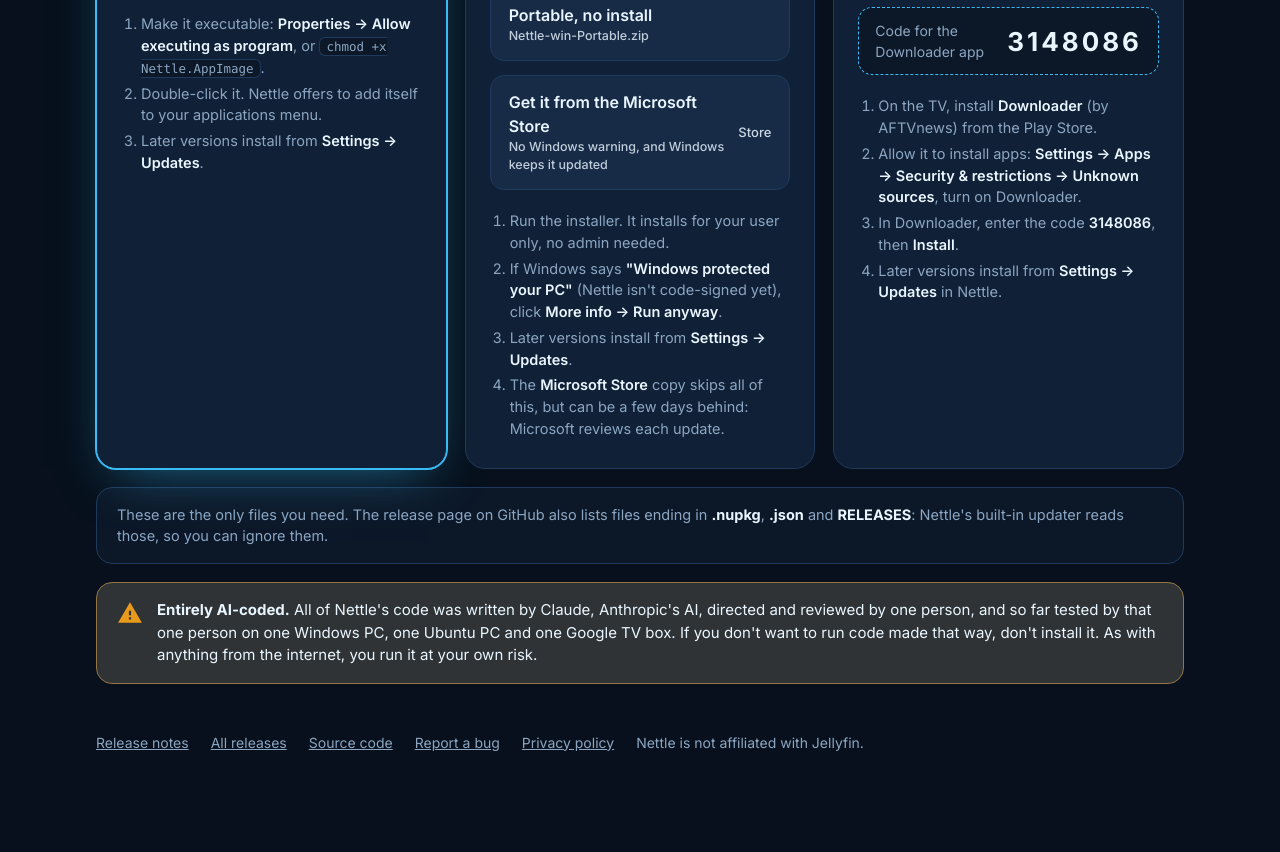
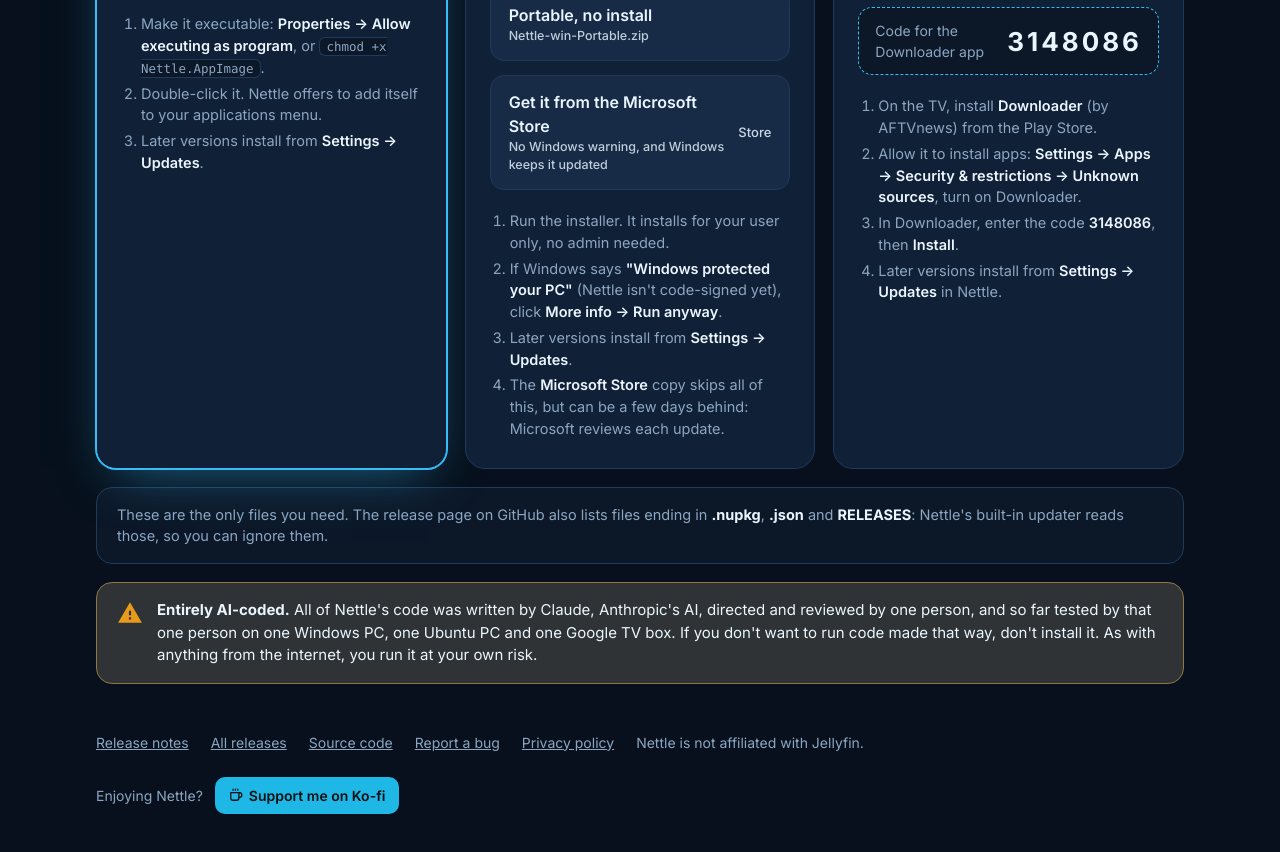
Before and after one commit to devall96/Nettle, a plain HTML site: page docs/index.html in a window 1280 px wide. Shown: the part 2795-3647 px from the top of the page. Before the commit the page ends 3588 px from the top, so only its background shows below. Drawn offline with Linux system fonts and the light colour scheme; no server answers.

Commit message:
Add Ko-fi support button to site footer, README and FUNDING.yml
Co-Authored-By: Claude Opus 5.5 <noreply@anthropic.com>

```diff
--- a/docs/index.html
+++ b/docs/index.html
@@ -363,6 +363,10 @@
       .card { padding: 24px 18px 20px; }
     }
     @media (prefers-reduced-motion: reduce) { .btn { transition: none; } }
+    .kofi-row { display: flex; align-items: center; flex-wrap: wrap; gap: 10px 12px; margin-top: 16px; width: 100%; }
+    .kofi-btn { display: inline-flex; align-items: center; gap: 6px; padding: 8px 14px; border-radius: 10px; background: #1fb8e6; color: #0a0f14 !important; font-weight: 600; font-size: 14px; text-decoration: none !important; transition: filter .15s ease, transform .15s ease; }
+    .kofi-btn:hover { filter: brightness(1.1); transform: translateY(-1px); }
+    .kofi-btn svg { width: 14px; height: 14px; }
   </style>
 </head>
 <body>
@@ -554,6 +558,7 @@
       <a href="https://github.com/devall96/Nettle/issues">Report a bug</a>
       <a href="privacy.html">Privacy policy</a>
       <span>Nettle is not affiliated with Jellyfin.</span>
+    <div class="kofi-row"><span>Enjoying Nettle?</span> <a class="kofi-btn" href="https://ko-fi.com/devall96" target="_blank" rel="noopener"><svg viewBox="0 0 24 24" fill="none" stroke="currentColor" stroke-width="2.2" stroke-linecap="round" stroke-linejoin="round" aria-hidden="true"><path d="M17 8h1a4 4 0 0 1 0 8h-1"/><path d="M3 8h14v9a4 4 0 0 1-4 4H7a4 4 0 0 1-4-4z"/><path d="M7 2v2M11 2v2M15 2v2"/></svg> Support me on Ko-fi</a></div>
     </footer>
   </div>
 
```
Also changed, not shown: docs/privacy.html (+5 -0 lines), 2 other files.
